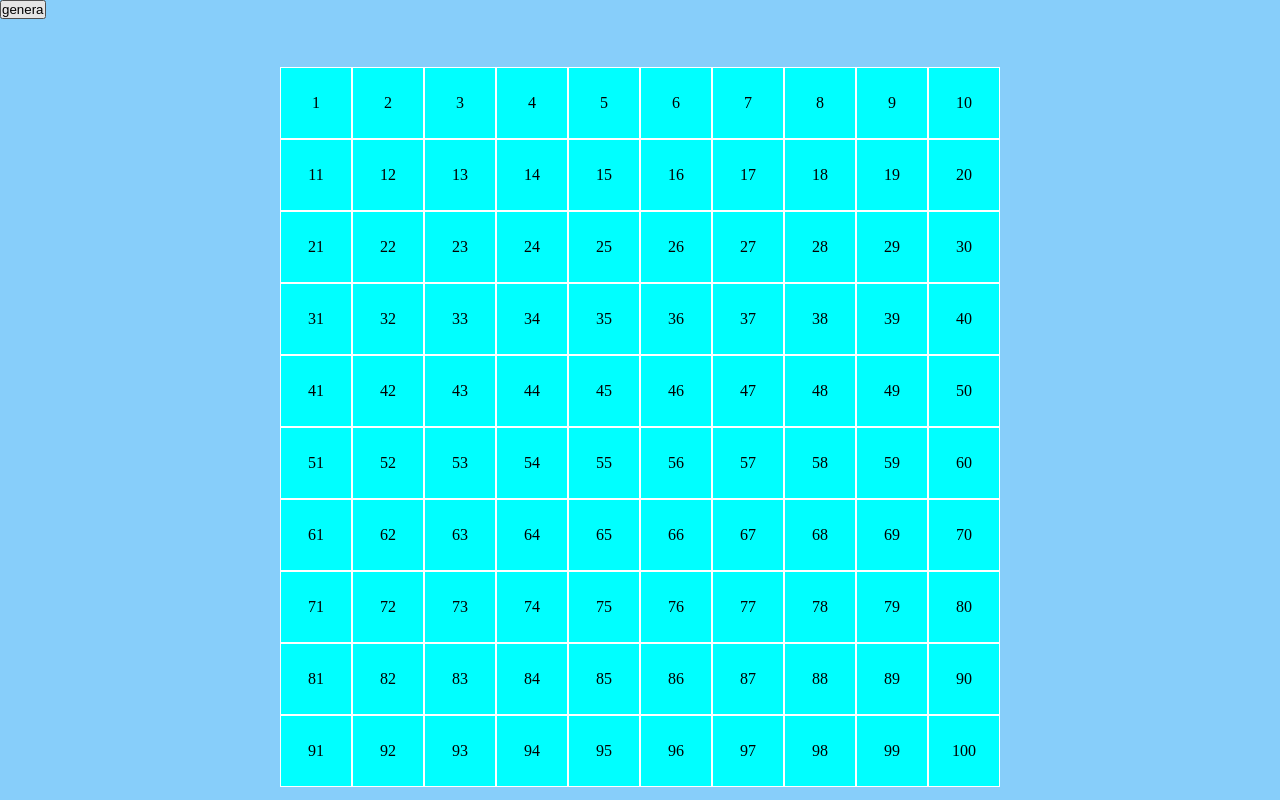
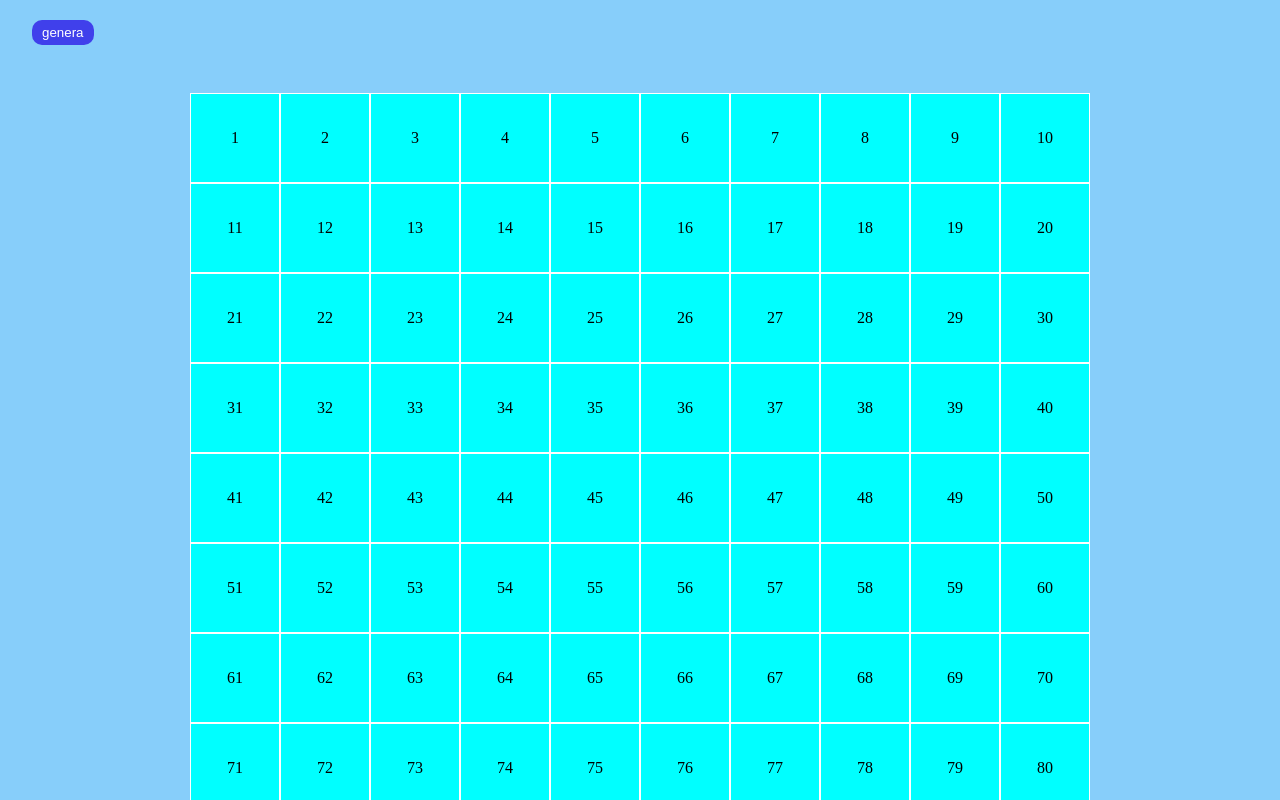
Before and after one commit to giuseppemaisto/js-campominato-grid, a plain HTML site: page index.html in a window 1280 px wide. Both pictures are taken after a click on the button "genera". Shown: the top 800 px of the page. Drawn offline with Linux system fonts and the light colour scheme.

Commit message:
corretto in classe

```diff
--- a/css/style.css
+++ b/css/style.css
@@ -6,9 +6,21 @@
   body{
     background-color: lightskyblue;
 }
+.container-header{
+  width: 95%;
+  margin: 0 auto;
+}
+button{
+  padding: 5px 10px;
+  margin-top: 20px;
+  background-color: rgb(64, 64, 235);
+  color: white;
+  border-radius: 10px;
+  border: none;
+}
 .container{
-    width: 720px;
-    height: 720px;
+    width: 900px;
+    height: 900px;
     margin: 3rem auto;
     background-color: white;
   }
--- a/index.html
+++ b/index.html
@@ -8,7 +8,13 @@
     <title>Campominato-Grid</title>
 </head>
 <body>
-    <button class="genera" id="genera">genera</button>
+    <header>
+        <div class="container-header">
+
+            <button class="genera" id="genera">genera</button>
+        </div>
+
+    </header>
     <div class="container">
 
         <div id="grid" class="grid">
--- a/js/script.js
+++ b/js/script.js
@@ -1,23 +1,21 @@
 //definisco funzione per la griglia
-function createSquare(number){
-    const squareElement = document.createElement('div');
-    squareElement.classList.add('square');
-    squareElement.innerText = number;
-    return squareElement;
+function generateGameGrid (){
+
+document.querySelector('.grid').innerHTML = '';
+
+for(let i = 0; i < 100; i++){
+    const cell = document.createElement('div');
+    cell.classList.add('square');
+    cell.innerText = i + 1;
+    cell.addEventListener('click', function(){
+        this.classList.toggle('clicked');
+        console.log(this.innerText);
+    })
+    document.querySelector('.grid').appendChild(cell);
 }
 
+}
 
-let button_genera = document.getElementById('genera')
-button_genera.addEventListener('click', function(){
-
-    let grid = document.getElementById('grid')
-    for(let i = 1; i<=100;i++){
-        const currentSquare = createSquare(i);
-        grid.appendChild(currentSquare);
-
-        currentSquare.addEventListener('click', function(){
-            this.classList.add('clicked')
-            console.log(this.innerText)
-        })
-    }
+document.getElementById('genera').addEventListener('click', function(){
+    generateGameGrid();
 })
```
